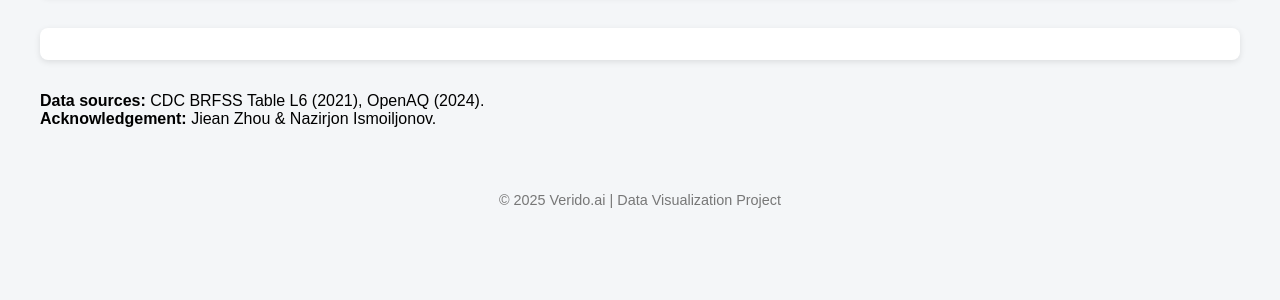
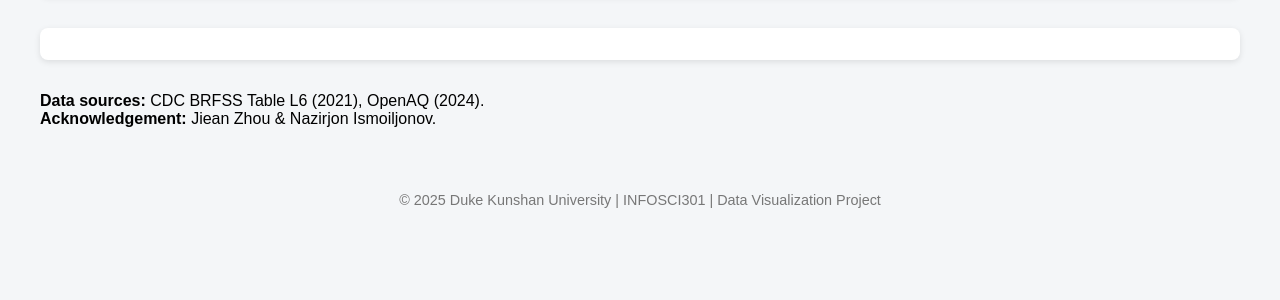
Before and after one commit to jiiean/301-Final-Project, a Flask app: template templates/index.html in a window 1280 px wide. Shown: the part 304-604 px from the top of the page. Run offline with Flask 2, Linux system fonts and the light colour scheme; the template is opened without the code that fills it, so the values that code supplies are empty; some libraries are stand-ins or nearby versions.

Commit message:
Update index.html

```diff
--- a/version_2/templates/index.html
+++ b/version_2/templates/index.html
@@ -36,7 +36,7 @@
     </p>
   </div>
   <footer>
-    &copy; 2025 Verido.ai | Data Visualization Project
+    &copy; 2025 Duke Kunshan University | INFOSCI301 | Data Visualization Project
   </footer>
 
   <script>
```
